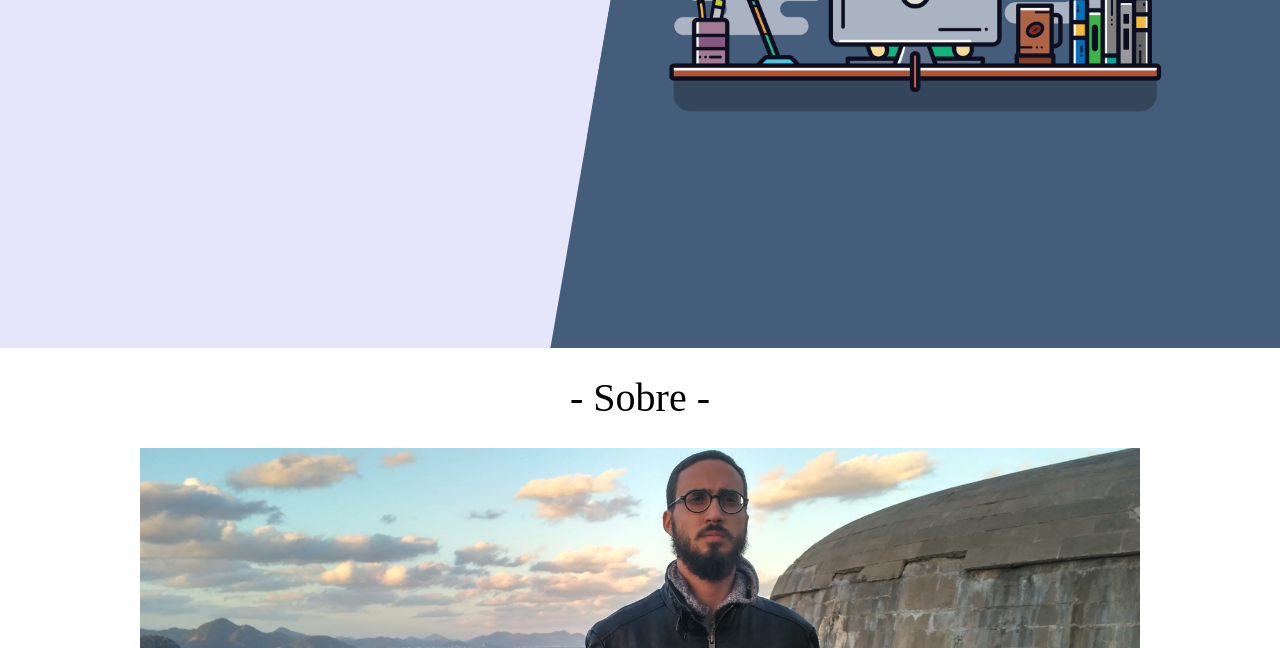
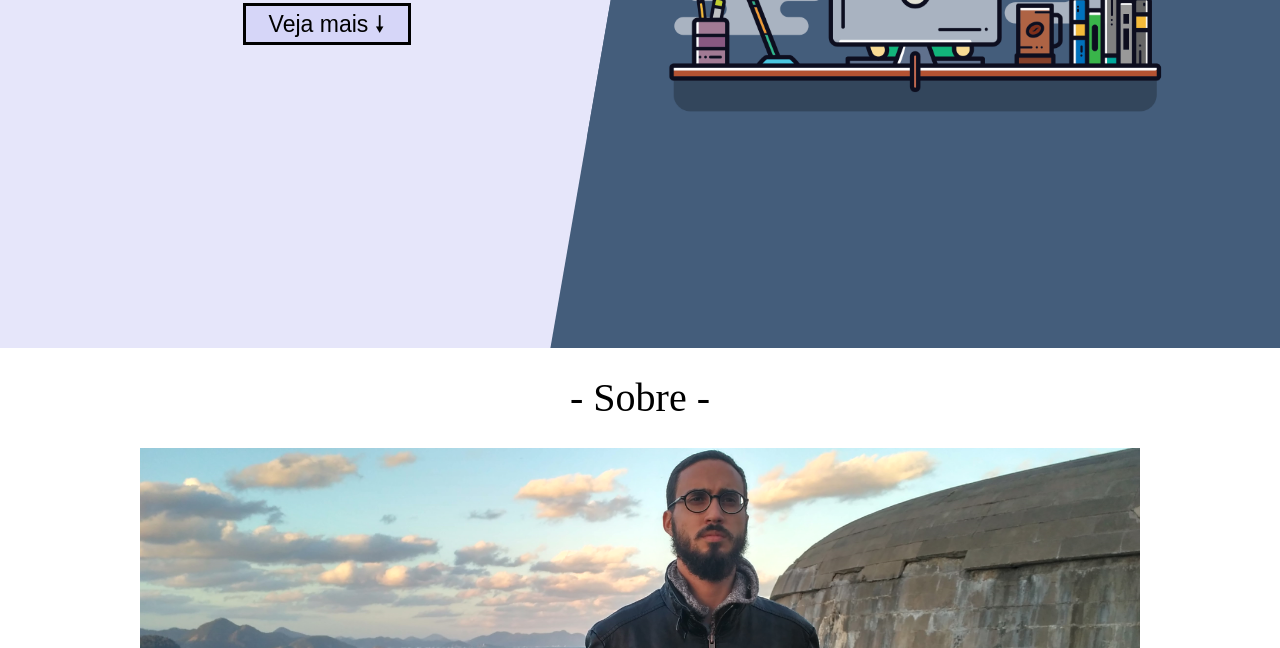
Before and after one commit to LHCortez/personal-site, a plain HTML site: page index.html in a window 1280 px wide. Shown: the part 452-1100 px from the top of the page. Drawn offline with Linux system fonts and the light colour scheme.

Commit message:
Ajustes na home e adicionado um botão

```diff
--- a/index.html
+++ b/index.html
@@ -33,7 +33,13 @@
                 <h1 class="subtitulo">Sou um desenvolvedor, <strong>(:</strong></h1>
                 <h1 class="subtitulo">.</h1>
             </div>
+            <div class="botao-container">
+                <div class="botao">
+                    Veja mais &#129047;
+                </div>
+            </div>
         </div>
+
     </section>
     <section class="right">
     </section>
```
